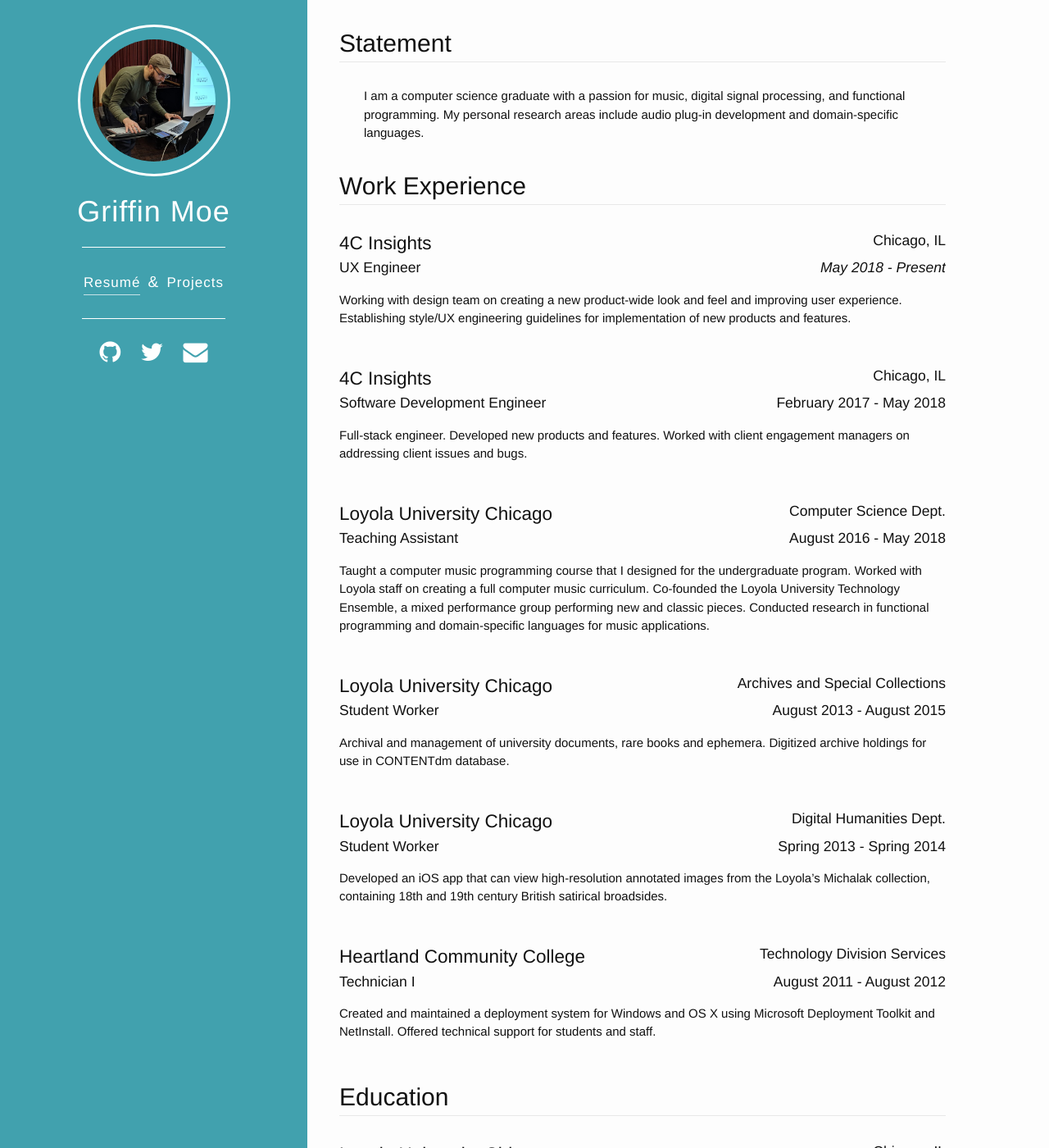
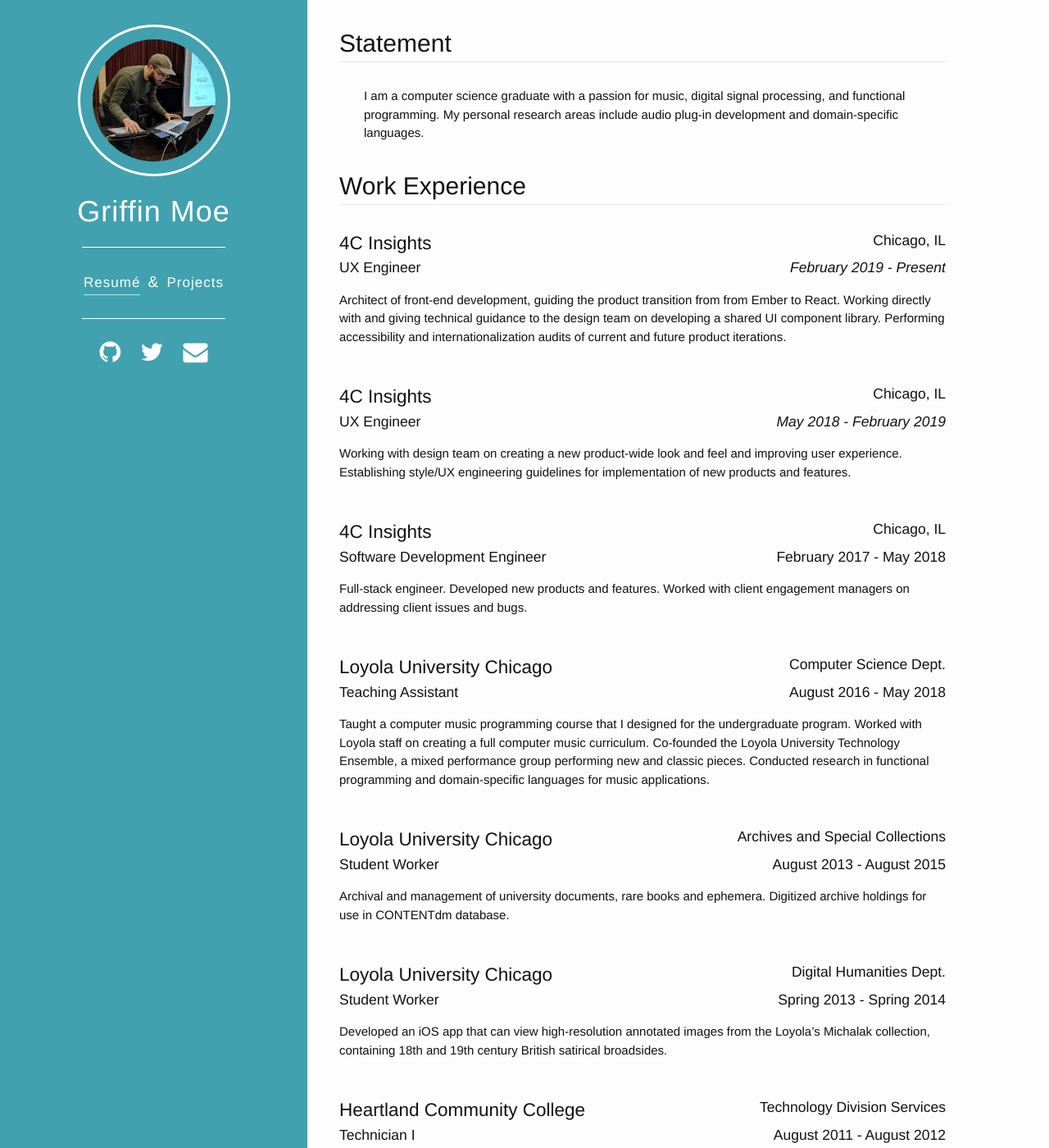
Before and after one commit to gmoe/gmoe.github.io, a Jekyll site: the page built from index.html, in a window 1280 px wide and 1400 px high. Shown: the whole window at 82% size. Built offline with Jekyll 4.4.1, drawn with Linux system fonts in a browser that asks for light colours; some of the changed text lies outside the part shown.

Commit message:
Update resume

```diff
--- a/_data/resume.yml
+++ b/_data/resume.yml
@@ -8,7 +8,7 @@ education:
     school: Loyola University Chicago
     location: Chicago, IL
     degree: MS, Computer Science
-    duration: August 2016 - Present
+    duration: August 2016 - May 2018
     current: true
     description: >
       Currently teaching a music programming course that I created during my
@@ -41,13 +41,25 @@ workExperience:
     employer: 4C Insights
     location: Chicago, IL
     title: UX Engineer
-    duration: May 2018 - Present
+    duration: February 2019 - Present
+    current: true
+    description: >
+      Architect of front-end development, guiding the product transition from from
+      Ember to React.  Working directly with and giving technical guidance to the
+      design team on developing a shared UI component library.  Performing
+      accessibility and internationalization audits of current and future product
+      iterations.
+  - work2:
+    employer: 4C Insights
+    location: Chicago, IL
+    title: UX Engineer
+    duration: May 2018 - February 2019
     current: true
     description: >
       Working with design team on creating a new product-wide look and feel and
       improving user experience. Establishing style/UX engineering guidelines
       for implementation of new products and features.
-  - work2:
+  - work3:
     employer: 4C Insights
     location: Chicago, IL
     title: Software Development Engineer
@@ -55,7 +67,7 @@ workExperience:
     description: >
       Full-stack engineer. Developed new products and features. Worked with
       client engagement managers on addressing client issues and bugs.
-  - work3:
+  - work4:
     employer: Loyola University Chicago
     location: Computer Science Dept.
     title: Teaching Assistant
@@ -67,7 +79,7 @@ workExperience:
       Ensemble, a mixed performance group performing new and classic pieces.
       Conducted research in functional programming and domain-specific
       languages for music applications.
-  - work4:
+  - work5:
     employer: Loyola University Chicago
     location: Archives and Special Collections
     title: Student Worker
@@ -75,7 +87,7 @@ workExperience:
     description: >
       Archival and management of university documents, rare books and
       ephemera. Digitized archive holdings for use in CONTENTdm database.
-  - work5:
+  - work6:
     employer: Loyola University Chicago
     location: Digital Humanities Dept.
     title: Student Worker
```
